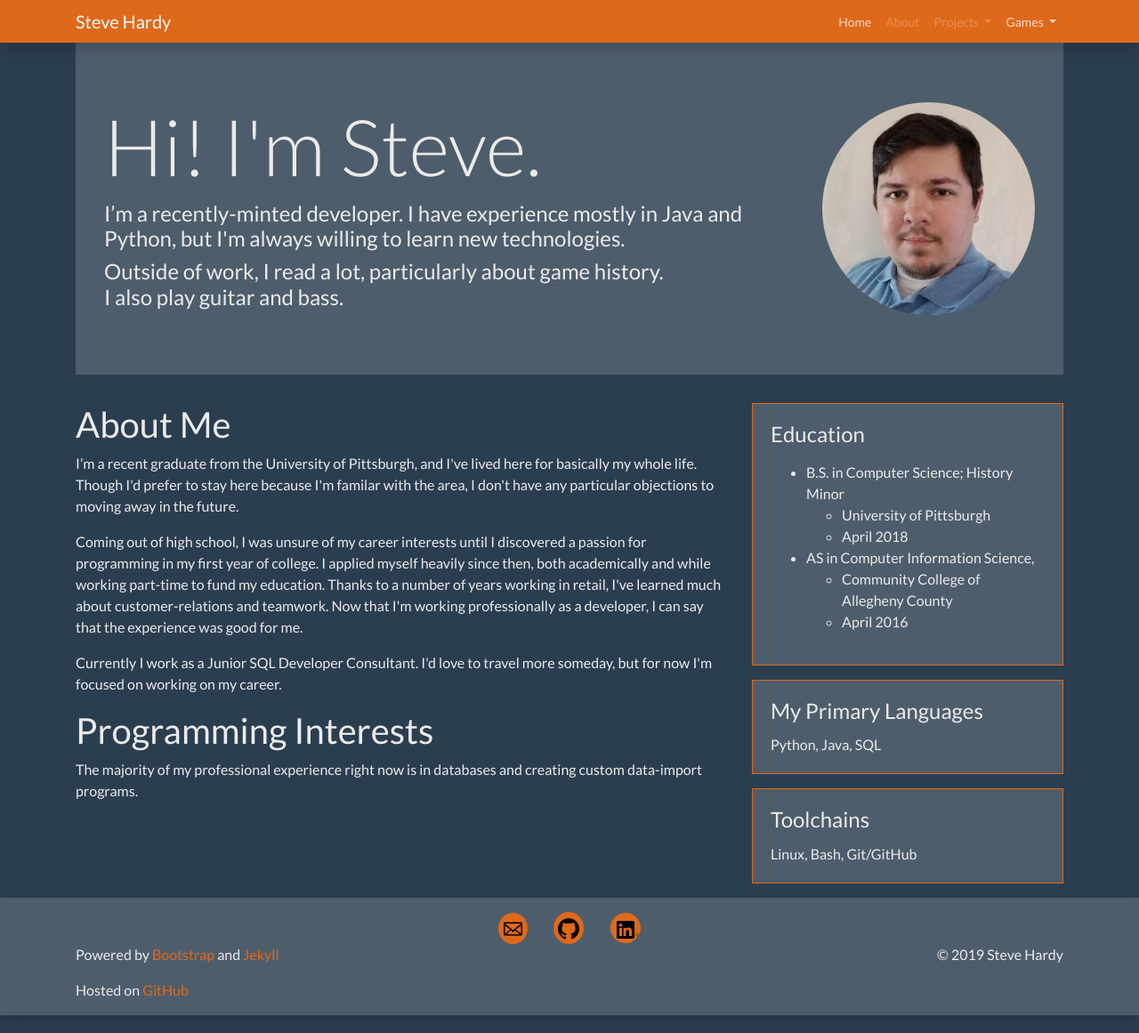
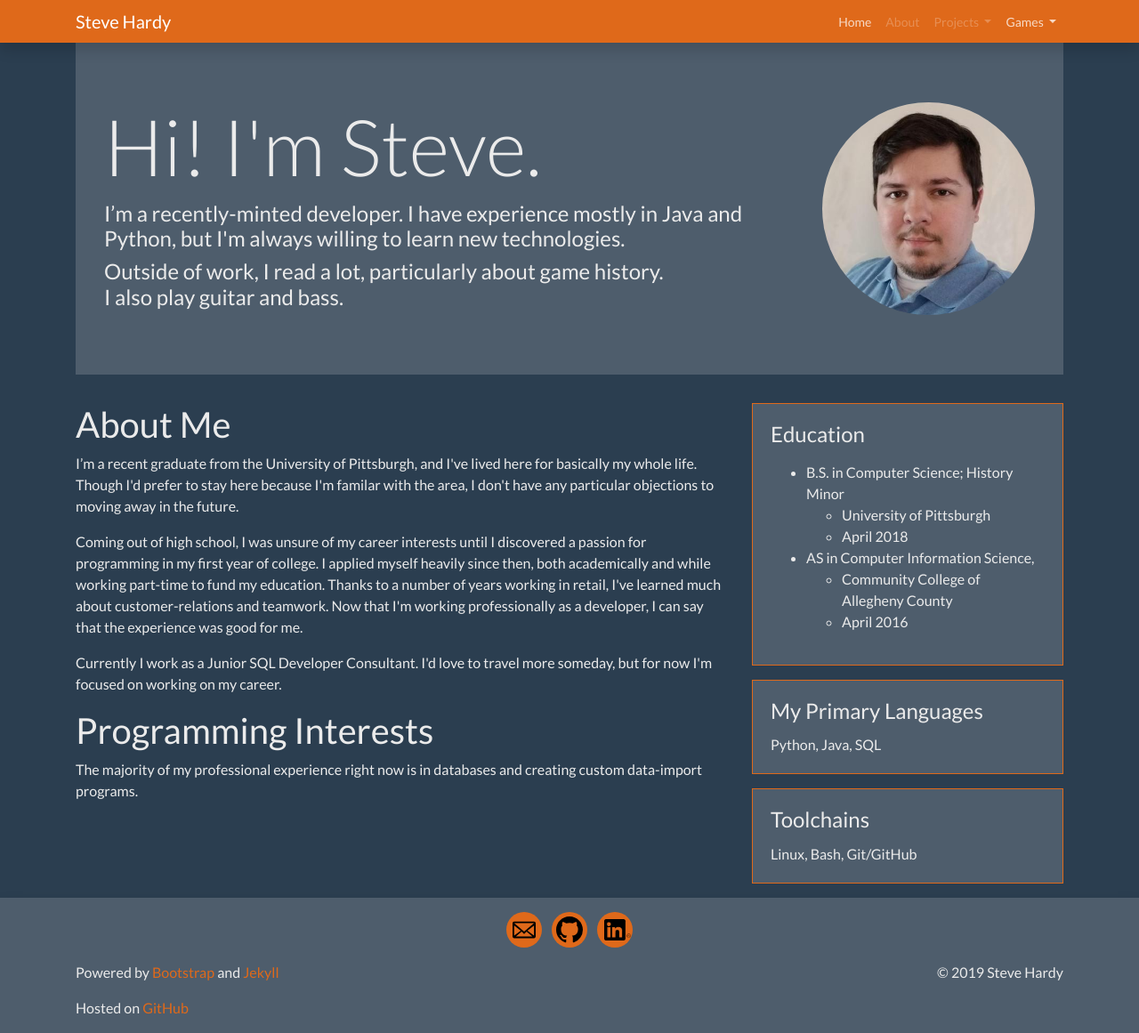
Before and after one commit to stevehardy325/stevehardy325.github.io, a Jekyll site: the page built from index.html, in a window 1280 px wide. Shown: the whole page at 89% size. Built offline with Jekyll 4.4.1, drawn with Linux system fonts in a browser that asks for light colours; nearby versions of some CDN libraries; a style sheet for code colours, icons or effects is not loaded.

Commit message:
Update sticky_footer.html

```diff
--- a/_includes/sticky_footer.html
+++ b/_includes/sticky_footer.html
@@ -1,23 +1,20 @@
 <div id="footer" class="container-fluid noflex-footer bg-secondary shadow">
 	<div class="container">
 		<div class="row">
-			<div class="col">
 
+			<div class="col text-center">
+				<ul class="list-inline">
+					<li class="list-inline-item bg-primary rounded-circle" style="height:40px;width:40px;">
+						<a href="mailto:stevehardy325@gmail.com"><img class="" src="/assets/images/mail.svg" style="height:40px;padding:5px;"></a>
+					</li>
+					<li class="list-inline-item bg-primary rounded-circle" style="height:40px;width:40px;">
+						<a href="https://github.com/stevehardy325"><img class="" src="/assets/images/mark-github.svg" style="height:40px;padding:5px;"></a>
+					</li>
+					<li class="list-inline-item bg-primary rounded-circle" style="height:40px;width:40px;">
+						<a href="https://www.linkedin.com/in/stevehardy325/"><img class="" src="/assets/images/In-Black-34px-R.png" style="height:40px;padding:8px;"></a>
+					</li>
+				</ul>
 			</div>
-			<div class="col-2">
-				<div style="display:flex;justify-content:space-between;align-items:center;">
-					<span class="rounded-circle bg-primary" style="padding:4px 6px 5px 6px;"><a href="mailto:stevehardy325@gmail.com"><img src="/assets/images/mail.svg" alt="E-Mail" height="24px"></a>
-					</span>
-
-					<span class="rounded-circle bg-primary" style="padding:5px;"><a href="https://github.com/stevehardy325"><img src="/assets/images/mark-github.svg" alt="GitHub" height="24px"></a></span>
-					<span class="rounded-circle bg-primary" style="padding:5px 2px 5px 7px;"><a href="https://www.linkedin.com/in/stevehardy325/"><img src="/assets/images/In-Black-34px-R.png" alt="LinkedIn" height="20px"></a></span>
-				</div>
-			</div>
-			<div class="col">
-
-			</div>
-
-
 
 		</div>
 
```
